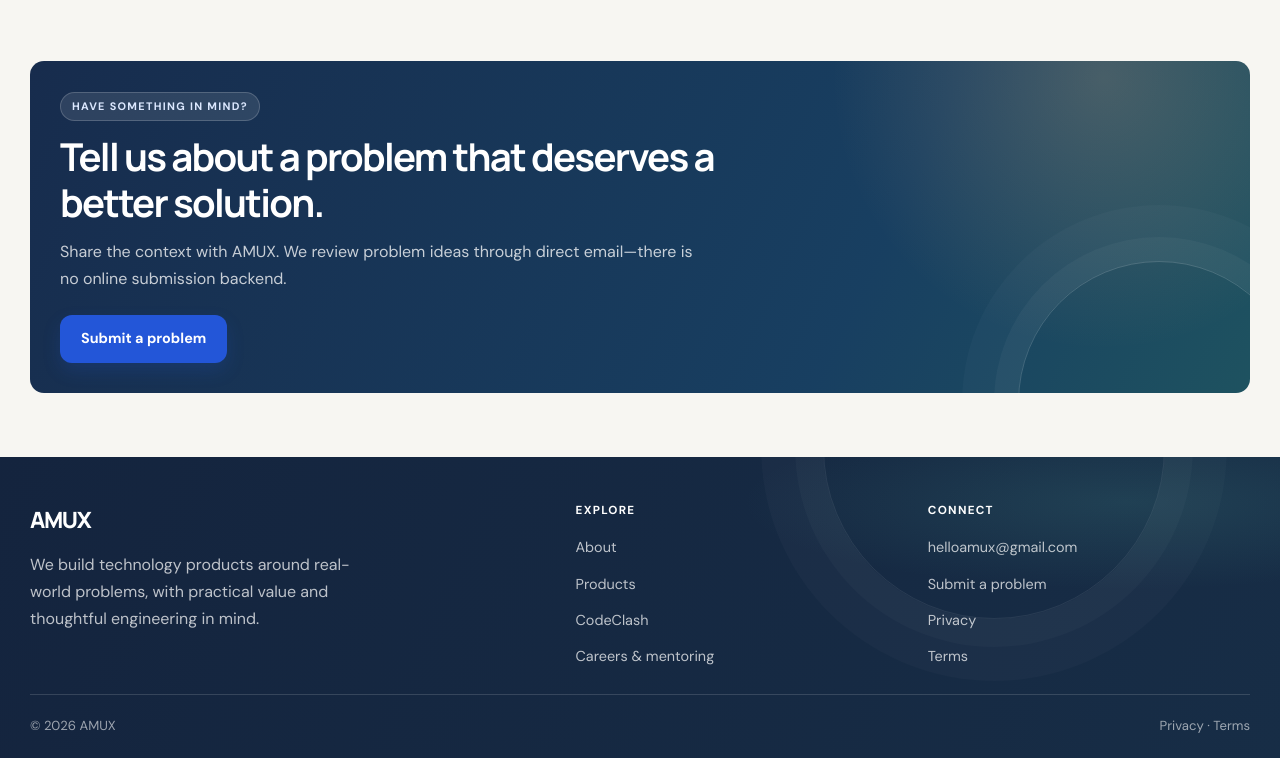
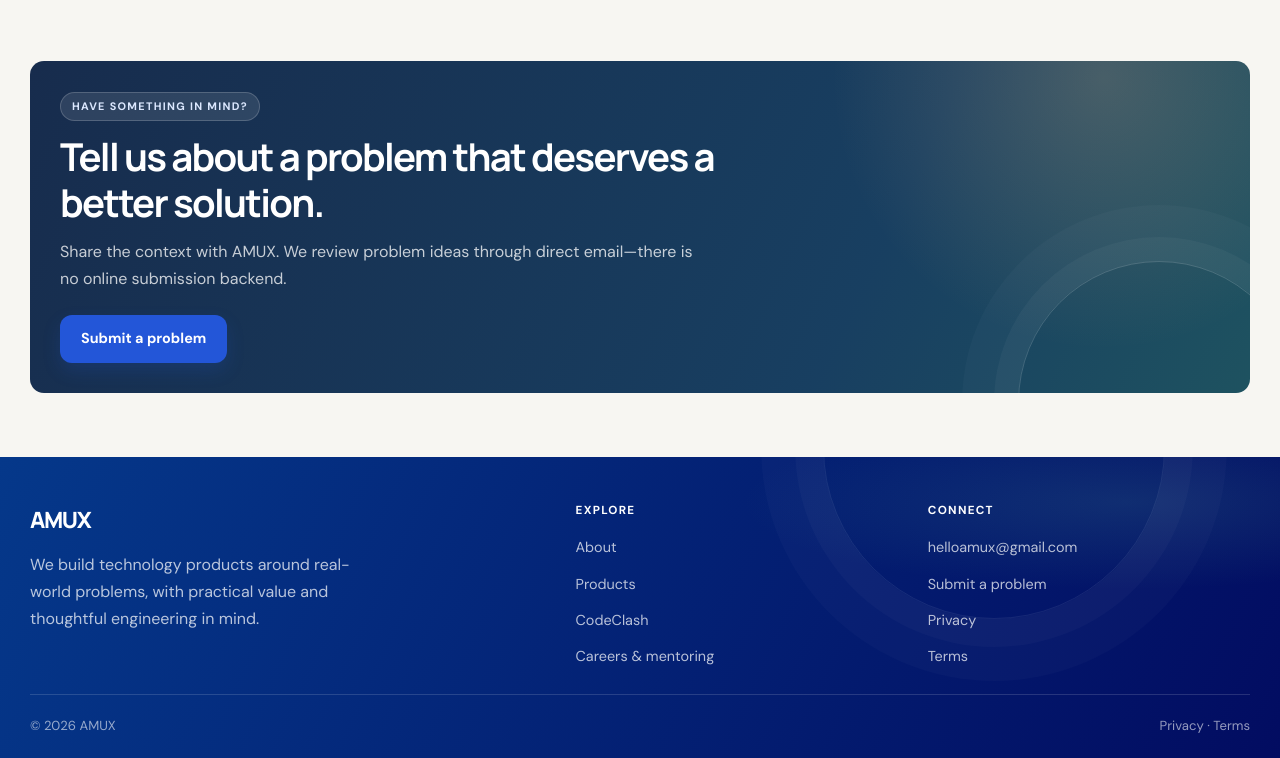
Before and after one commit to amux-tech/amux-web, a plain HTML site: page index.html in a window 1280 px wide. Shown: the part 2391-3149 px from the top of the page. Drawn offline with Linux system fonts and the light colour scheme.

Commit message:
Update global.css

```diff
--- a/css/global.css
+++ b/css/global.css
@@ -598,7 +598,7 @@ button {
       rgba(77, 160, 153, 0.18),
       transparent 24rem
     ),
-    linear-gradient(115deg, #14243e, #172d46);
+    linear-gradient(115deg, #05388a, #020c61);
   color: #fff;
 }
 .site-footer::before {
```
